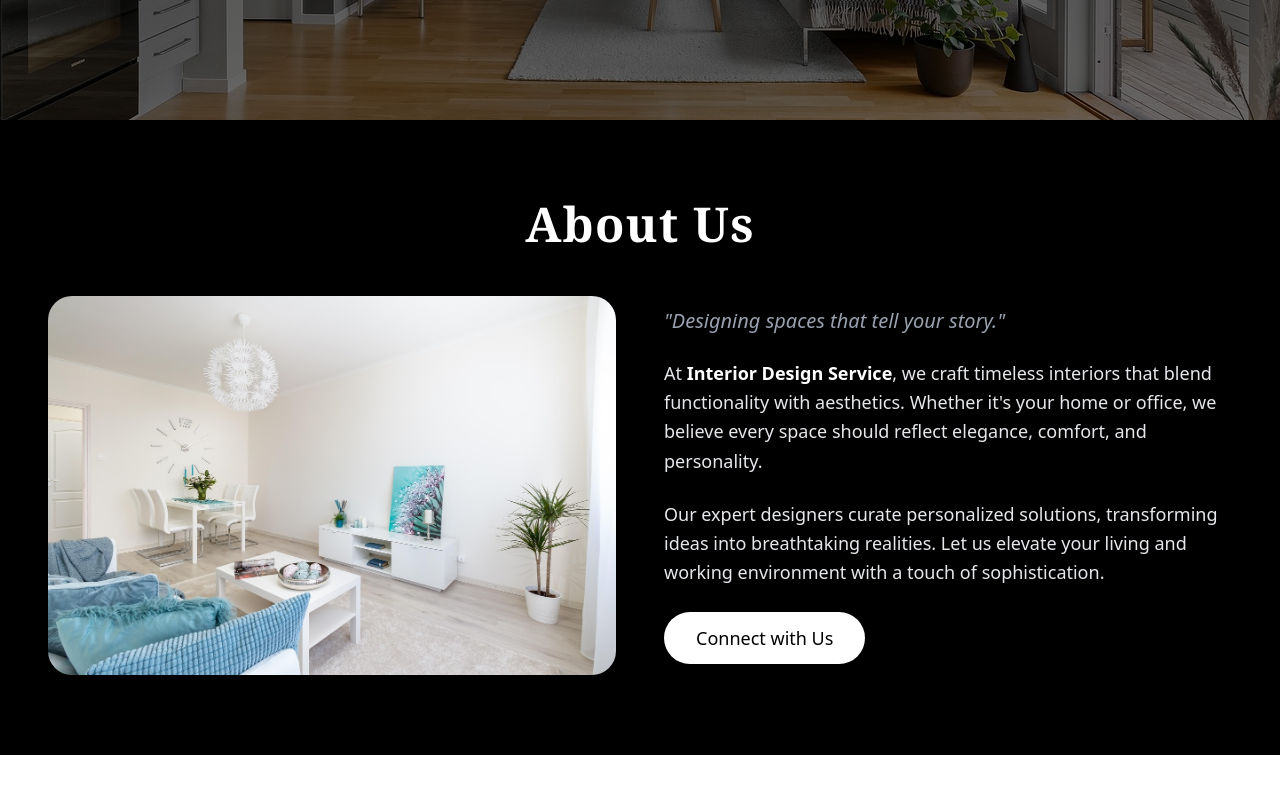
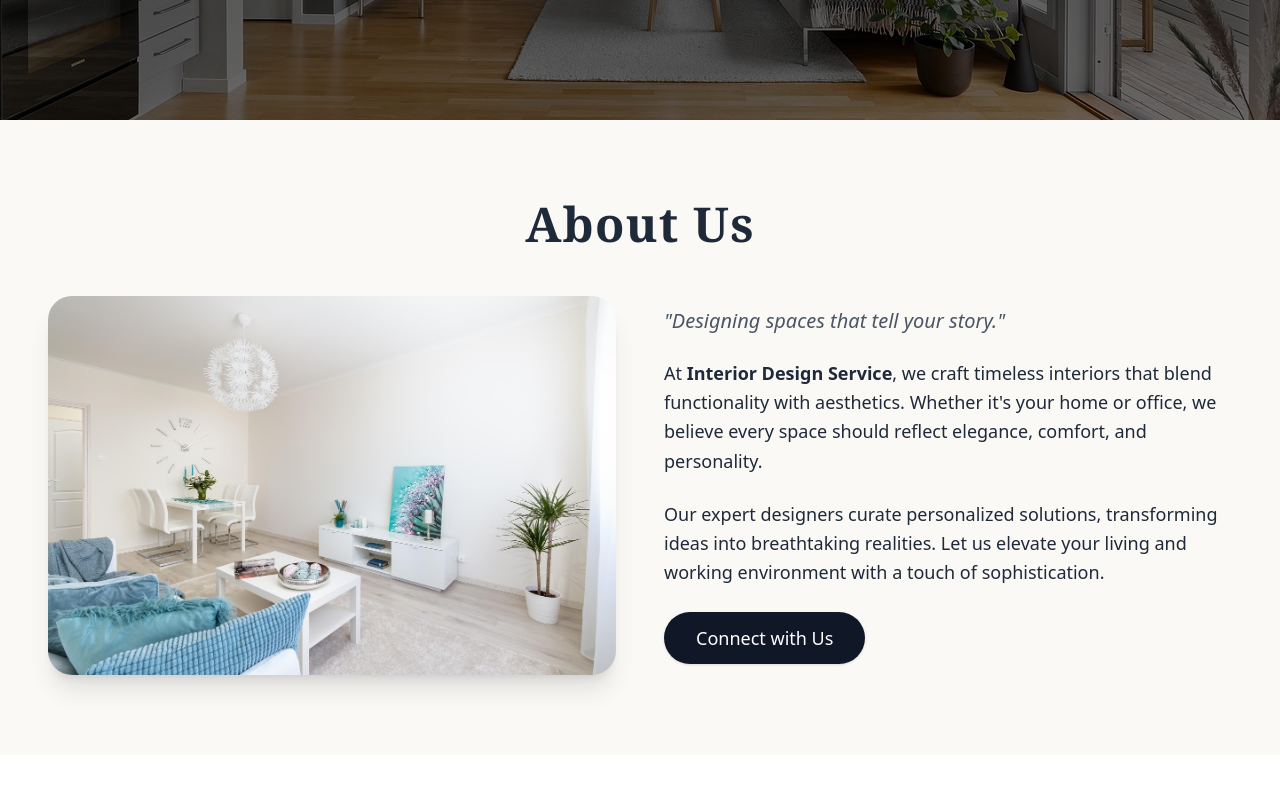
Before and after one commit to tanu0604/Interior, a React (Vite) app: page / in a window 1280 px wide. Shown: the part 480-1280 px from the top of the page. Built offline with nearby package versions, Linux system fonts and the light colour scheme.

Commit message:
Update About.jsx

```diff
--- a/src/components/about/About.jsx
+++ b/src/components/about/About.jsx
@@ -22,11 +22,11 @@ export default function About() {
   };
 
   return (
-    <section className="py-20 bg-black text-gray-200" id="about">
+    <section className="py-20 bg-[#FAF9F6]" id="about">
       <div className="container mx-auto px-6 lg:px-12 max-w-7xl">
         {/* Heading */}
         <motion.h1
-          className="text-4xl md:text-5xl font-semibold text-white text-center font-serif mb-12 tracking-wide"
+          className="text-4xl md:text-5xl font-semibold text-gray-800 text-center font-serif mb-12 tracking-wide"
           initial="hidden"
           whileInView="visible"
           variants={textVariants}
@@ -53,17 +53,17 @@ export default function About() {
 
           {/* Right - Text */}
           <motion.div
-            className="w-full lg:w-1/2 text-lg leading-relaxed space-y-6"
+            className="w-full lg:w-1/2 text-gray-800 text-lg leading-relaxed space-y-6"
             initial="hidden"
             whileInView="visible"
             variants={textVariants}
             viewport={{ once: true }}
           >
-            <p className="italic text-gray-400 text-xl">
+            <p className="italic text-gray-600 text-xl">
               "Designing spaces that tell your story."
             </p>
             <p>
-              At <span className="font-semibold text-white">Interior Design Service</span>,
+              At <span className="font-semibold">Interior Design Service</span>,
               we craft timeless interiors that blend functionality with
               aesthetics. Whether it's your home or office, we believe every
               space should reflect elegance, comfort, and personality.
@@ -74,12 +74,11 @@ export default function About() {
               working environment with a touch of sophistication.
             </p>
 
-            {/* CTA */}
             <a
               href="https://wa.me/9297820850"
               target="_blank"
               rel="noopener noreferrer"
-              className="inline-block bg-white text-black py-3 px-8 rounded-full text-lg font-medium shadow-md hover:bg-gray-200 transition-all duration-300"
+              className="inline-block bg-gray-900 text-white py-3 px-8 rounded-full text-lg font-medium shadow hover:bg-gray-700 transition duration-300"
             >
               Connect with Us
             </a>
```
